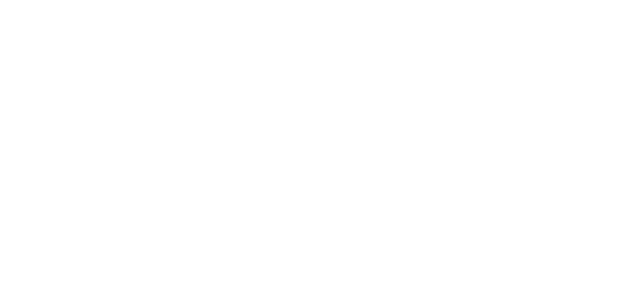
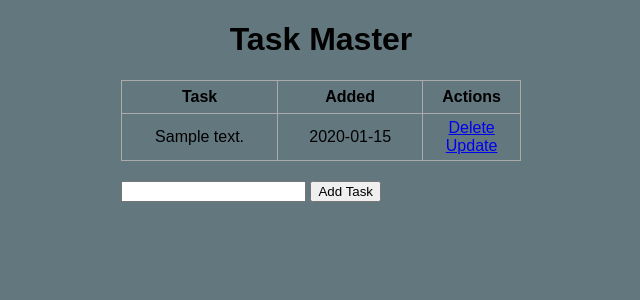
Before and after one commit to refeeln0w/Flask-Project, a Flask app: page / in a window 1280 px wide. Before the commit the part shown is empty. Shown: the top 300 px of the page, without its empty margins (319-959 px from the left). Run offline with Flask 2, Linux system fonts and the light colour scheme; tables that the repository leaves empty hold one stand-in row (values such as "Sample post"); parts of the project's set-up code (start-up, migrations or seed data) failed here and were passed over.

Commit message:
complete tutorial

```diff
--- a/app.py
+++ b/app.py
@@ -1,6 +1,11 @@
-from flask import Flask , render_template , url_for
+from functools import total_ordering
+import re
+from flask import Flask , render_template , url_for, request , redirect
+from flask.helpers import _matching_loader_thinks_module_is_package
 from flask_sqlalchemy import SQLAlchemy
 from datetime import datetime
+
+from werkzeug.utils import redirect
 
 app = Flask(__name__)
 app.config['SQLALCHEMY_DATABASE_URI'] = 'sqlite:///test.db'
@@ -9,15 +14,55 @@
 class ToDo(db.Model):
     id = db.Column(db.Integer , primary_key=True)
     content = db.Column(db.String(200), nullable=False)
-    completed = db.Column(db.Integer,default = 0)
+    #completed = db.Column(db.Integer,default = 0)
     date_created = db.Column(db.DateTime, default=datetime.utcnow)
 
     def __repr__(self):
         return '<Task %r>' % self.id
 
-@app.route('/')
+@app.route('/', methods=['POST','GET'])
+
 def index():
-    return render_template('index.html')
+    if request.method == 'POST':
+        task_content = request.form['content']
+        new_task = ToDo(content=task_content)
+
+        try:
+            db.session.add(new_task)
+            db.session.commit()
+            return redirect('/')
+        except:
+            return 'There was an issue'
+
+    else:
+        tasks = ToDo.query.order_by(ToDo.date_created).all()
+        return render_template('index.html',tasks=tasks)
+
+@app.route('/delete/<int:id>')
+def delete(id):
+    task_to_delete = ToDo.query.get_or_404(id)
+
+    try:
+        db.session.delete(task_to_delete)
+        db.session.commit()
+        return redirect('/')
+    except:
+        return 'Ploblem delete.'
+
+@app.route('/update/<int:id>' , methods=['GET', 'POST'])
+def update(id):
+    task = ToDo.query.get_or_404(id)
+
+    if request.method == 'POST':
+        task.content = request.form['content']
+
+        try:
+            db.session.commit()
+            return redirect('/')
+        except:
+            return 'Issue Update !'
+    else:
+        return render_template('update.html' , task=task)
 
 if __name__ == "__main__":
     app.run(debug=True)
--- a/static/css/main.css
+++ b/static/css/main.css
@@ -1,4 +1,36 @@
-body{
+body, html {
     margin: 0;
     font-family: sans-serif;
+    background-color: rgb(99, 119, 126);
 }
+
+.content {
+    margin: 0 auto;
+    width: 400px;
+}
+
+table, td, th {
+    border: 1px solid #aaa;
+}
+
+table {
+    border-collapse: collapse;
+    width: 100%;
+}
+
+th {
+    height: 30px;
+}
+
+td {
+    text-align: center;
+    padding: 5px;
+}
+
+.form {
+    margin-top: 20px;
+}
+
+#content {
+    width: 70%;
+}
--- a/templates/base.html
+++ b/templates/base.html
@@ -4,7 +4,7 @@
     <meta charset="UTF-8">
     <meta name="viewport" content="width=device-width, initial-scale=1.0">
     <meta http-equiv="X-UA-Compatible" content="ie=edge">
-    <link rel="stylesheet" href="">
+    <link rel="stylesheet" href="{{ url_for('static', filename='css/main.css') }}">
     {% block head %}{% endblock %}
 </head>
 <body>
--- a/templates/index.html
+++ b/templates/index.html
@@ -1,9 +1,40 @@
 {% extends 'base.html' %}
 
 {% block head %}
-
+<title>Task Master</title>
 {% endblock %}
 
 {% block body %}
+<div class="content">
+    <h1 style="text-align: center;">Task Master</h1>
+    {% if tasks|length < 1 %}
+    <h4 style="text-align: center;"> There are no task.</h4>
+    {% else %}
+    <table>
+            <tr>
+                <th>Task</th>
+                <th>Added</th>
+                <th>Actions</th>
+            </tr>
+            {% for task in tasks %}
+            <tr>
+                <td>{{ task.content }}</td>
+                <td>{{ task.date_created.date() }}</td>
+                <td>
+                    <a href="/delete/{{ task.id }}">Delete</a>
+                    <br>
+                    <a href="/update/{{ task.id }}">Update</a>
+                </td>
+            </tr>
+            {% endfor %}
+    </table>
+    {% endif %}
+    <div class="form">
+        <form action="/" method="POST">
+            <input type="text" name="content" id="conten">
+            <input type="submit" value="Add Task">
+        </form>
+    </div>
+</div>
 
 {% endblock %}
```
Also changed, not shown: templates/update.html (added, +19 -0 lines), test.db.
